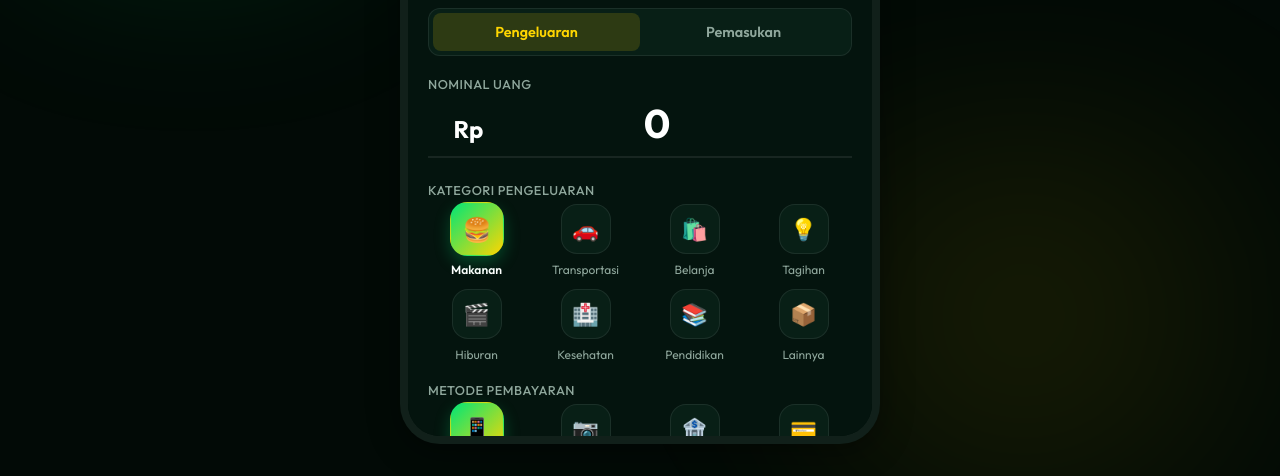
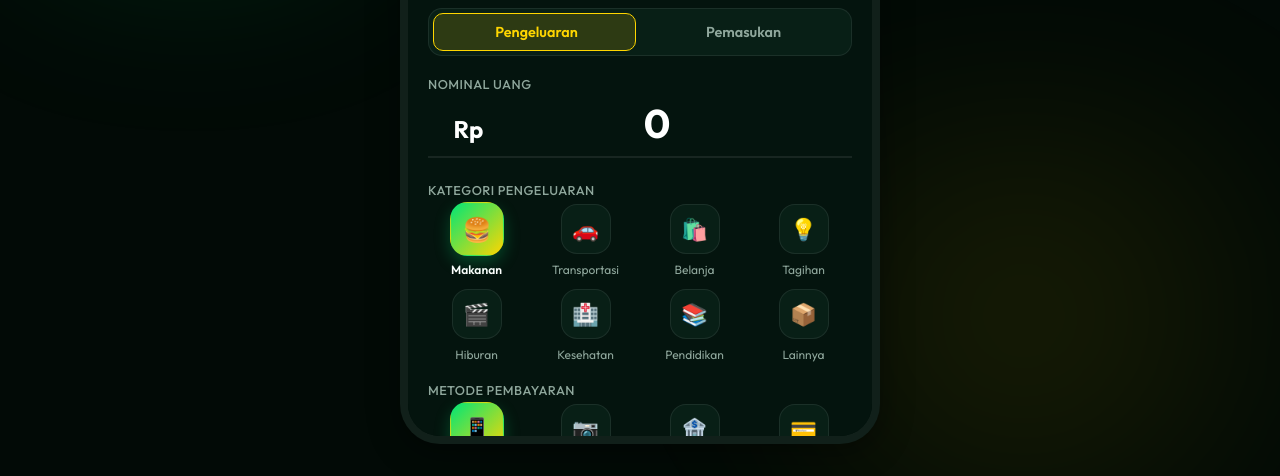
Before and after one commit to Arialdi123/Uangku, a plain HTML site: page index.html in a window 1280 px wide. Both pictures are taken after a click on the button 640 px from the left and 710 px from the top of the page. Shown: the part 324-800 px from the top of the page. Drawn offline with Linux system fonts and the light colour scheme.

Commit message:
Enhance segmented control interaction and apply HCI principles

```diff
--- a/app.js
+++ b/app.js
@@ -134,6 +134,53 @@ const btnResetOk = document.getElementById("btn-reset-ok");
 const editProfileNameInput = document.getElementById("edit-profile-name");
 const btnEditUserCancel = document.getElementById("btn-edit-user-cancel");
 const btnEditUserSave = document.getElementById("btn-edit-user-save");
+
+// Function to update segmented controls sliding active state
+function updateSegmentedSliders() {
+  const controls = document.querySelectorAll(".segmented-control");
+  controls.forEach(control => {
+    // Add slider indicator element if it doesn't exist
+    let slider = control.querySelector(".segmented-slider");
+    if (!slider) {
+      slider = document.createElement("div");
+      slider.className = "segmented-slider";
+      control.appendChild(slider);
+    }
+
+    const items = control.querySelectorAll(".segment-item");
+    const activeItem = control.querySelector(".segment-item.active");
+    if (activeItem && slider) {
+      const activeIndex = Array.from(items).indexOf(activeItem);
+      const itemCount = items.length;
+      slider.style.width = `calc(${100 / itemCount}% - 8px)`;
+      slider.style.transform = `translateX(calc(${activeIndex * 100}% + ${activeIndex * 8}px))`;
+
+      // Determine dynamic color representation based on category/type
+      const type = activeItem.getAttribute("data-type") || activeItem.getAttribute("data-stats-type");
+      if (type === "income") {
+        slider.style.backgroundColor = "var(--color-income-bg)";
+        slider.style.border = "1px solid var(--color-income)";
+        activeItem.style.color = "var(--color-income)";
+      } else if (type === "expense") {
+        slider.style.backgroundColor = "var(--color-expense-bg)";
+        slider.style.border = "1px solid var(--color-expense)";
+        activeItem.style.color = "var(--color-expense)";
+      } else {
+        // Default style for category/daily switch
+        slider.style.backgroundColor = "rgba(255, 255, 255, 0.08)";
+        slider.style.border = "1px solid var(--border-color)";
+        activeItem.style.color = "var(--color-text)";
+      }
+
+      // Reset color of inactive siblings to muted state
+      items.forEach(item => {
+        if (item !== activeItem) {
+          item.style.color = "var(--color-text-muted)";
+        }
+      });
+    }
+  });
+}
 
 // ==========================================
 // 1. DATA AND SINKRONISASI STORAGE
@@ -643,8 +690,28 @@ function drawDonutChart(categoriesList, total) {
 
     // Hover details handler
     segment.addEventListener("click", () => {
-      chartTotalLabelEl.textContent = cat.name;
-      chartTotalAmountEl.textContent = formatIDR(cat.amount);
+      // Scale-down animation for center text (HCI micro-feedback)
+      const centerText = document.querySelector(".chart-center-text");
+      if (centerText) {
+        centerText.style.transition = "transform 0.1s ease, opacity 0.1s ease";
+        centerText.style.transform = "scale(0.92)";
+        centerText.style.opacity = "0.5";
+
+        setTimeout(() => {
+          chartTotalLabelEl.textContent = cat.name;
+          chartTotalAmountEl.textContent = formatIDR(cat.amount);
+
+          centerText.style.transform = "scale(1.05)";
+          centerText.style.opacity = "1";
+
+          setTimeout(() => {
+            centerText.style.transform = "scale(1)";
+          }, 100);
+        }, 100);
+      } else {
+        chartTotalLabelEl.textContent = cat.name;
+        chartTotalAmountEl.textContent = formatIDR(cat.amount);
+      }
     });
 
     currentOffset += segmentLength;
@@ -842,6 +909,7 @@ function updateUI() {
   renderStatsReport();
   updateProfileUI();
   renderBusinessList();
+  updateSegmentedSliders();
 }
 
 // ==========================================
@@ -852,6 +920,16 @@ function updateUI() {
 function resetAddForm() {
   amountInput.value = "0";
   txNoteInput.value = "";
+
+  // Reset active segment to expense for consistency
+  activeFormType = "expense";
+  formTypeSegments.forEach(s => {
+    if (s.getAttribute("data-type") === "expense") {
+      s.classList.add("active");
+    } else {
+      s.classList.remove("active");
+    }
+  });
 
   // Set date to today in input
   const today = getFormattedDateOffset(0);
@@ -864,6 +942,9 @@ function resetAddForm() {
   methodLabel.textContent = activeFormType === "income" ? "Metode Penerimaan" : "Metode Pembayaran";
   methodFormGroup.style.display = "block";
   renderMethodGrid();
+
+  // Update sliding controls
+  updateSegmentedSliders();
 }
 
 function renderMethodGrid() {
@@ -1167,6 +1248,9 @@ function initEventListeners() {
       // Update method label and render
       methodLabel.textContent = activeFormType === "income" ? "Metode Penerimaan" : "Metode Pembayaran";
       renderMethodGrid();
+
+      // Update sliding controls
+      updateSegmentedSliders();
     });
   });
 
@@ -1242,6 +1326,9 @@ function initEventListeners() {
 
       activeStatsType = seg.getAttribute("data-stats-type");
       renderStatsReport();
+
+      // Update sliding controls
+      updateSegmentedSliders();
     });
   });
 
@@ -1259,6 +1346,9 @@ function initEventListeners() {
         statsCategorySection.style.display = "none";
         statsDailySection.style.display = "block";
       }
+
+      // Update sliding controls
+      updateSegmentedSliders();
     });
   });
 
@@ -1303,4 +1393,7 @@ document.addEventListener("DOMContentLoaded", () => {
   applyTheme();
   initEventListeners();
   updateUI();
+
+  // Extra safety update for sliding controls after layout finishes rendering
+  window.addEventListener("load", updateSegmentedSliders);
 });
--- a/style.css
+++ b/style.css
@@ -609,34 +609,45 @@ body.light-mode .transaction-card:active {
 
 /* Segmented Control (Income vs Expense) */
 .segmented-control {
+  position: relative;
   display: flex;
   background-color: var(--bg-secondary);
   border: 1px solid var(--border-color);
-  border-radius: 12px;
+  border-radius: 14px;
   padding: 4px;
   margin-bottom: 20px;
+  z-index: 1;
 }
 
 .segment-item {
+  position: relative;
   flex: 1;
   text-align: center;
   padding: 10px 0;
   font-size: 0.9rem;
   font-weight: 600;
-  border-radius: 8px;
+  border-radius: 10px;
   cursor: pointer;
-  transition: all 0.25s ease;
   color: var(--color-text-muted);
+  transition: color 0.3s cubic-bezier(0.4, 0, 0.2, 1), transform 0.1s ease;
+  z-index: 3;
+  user-select: none;
 }
 
-.segment-item.active[data-type="income"] {
-  background-color: var(--color-income-bg);
-  color: var(--color-income);
+.segment-item:active {
+  transform: scale(0.96);
 }
 
-.segment-item.active[data-type="expense"] {
-  background-color: var(--color-expense-bg);
-  color: var(--color-expense);
+/* Sliding active indicator */
+.segmented-slider {
+  position: absolute;
+  top: 4px;
+  bottom: 4px;
+  left: 4px;
+  border-radius: 10px;
+  transition: transform 0.32s cubic-bezier(0.25, 1, 0.5, 1), background-color 0.32s ease, border-color 0.32s ease, box-shadow 0.32s ease;
+  z-index: 2;
+  pointer-events: none;
 }
 
 /* Numeric input styling */
@@ -818,6 +829,8 @@ body.light-mode .transaction-card:active {
 .chart-center-text {
   position: absolute;
   text-align: center;
+  transition: transform 0.25s cubic-bezier(0.34, 1.56, 0.64, 1), opacity 0.25s ease;
+  transform-origin: center;
 }
 
 .chart-center-val {
```
